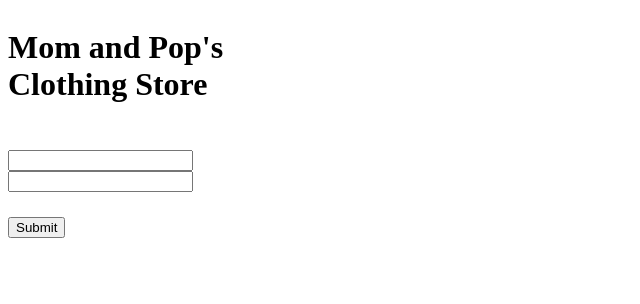
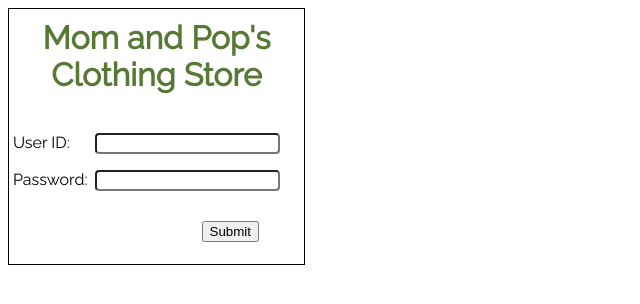
Before and after one commit to dpsoccerdude101/Oleg-Savka-Personal-Site, a plain HTML site: page Lab07 (Attempt #2)/LoginView.html in a window 1280 px wide. Shown: the whole page, without its empty margins (0-640 px from the left). Drawn offline with Linux system fonts and the light colour scheme.

Commit message:
Edits to the login view

```diff
--- a/Lab07 (Attempt #2)/LoginView.css
+++ b/Lab07 (Attempt #2)/LoginView.css
@@ -1,3 +1,7 @@
+@import url('https://fonts.googleapis.com/css?family=Raleway&display=swap');
+body {
+    font-family: 'Raleway', sans-serif;
+}
 .grid-container {
     display: grid;
     width: 295px;
@@ -8,14 +12,42 @@
     "submit"
     ;
     grid-template-columns: 295px;
+    border: 1px solid black;
 
 }
 .title {
     grid-area: title;
+}
+h1 {
+    text-align: center;
+    margin: 10px;
+    color: #577935;
+}
+form {
+    margin: 0 4px;
 }
 .input {
     grid-area: input;
 }
 .submit {
     grid-area: submit;
+    text-align: right;
+    margin: 0 45px 0 0;
 }
+form {
+    display: table;
+}
+div.username {
+    display: table-row;
+}
+div.password {
+    display: table-row;
+}
+#usernameLabel, #passwordLabel {
+    display: table-cell;
+}
+#username, #password {
+    display: table-cell;
+    margin: 8px;
+    border-radius: 4px;
+}
--- a/Lab07 (Attempt #2)/LoginView.html
+++ b/Lab07 (Attempt #2)/LoginView.html
@@ -13,13 +13,19 @@
         <h1>Mom and Pop's Clothing Store</h1>
       </div>
       <div class="input">
-        <form action="" name="userForm" id="userForm">
-          <input type="text" name="username" id="username" />
-          <input type="password" name="password" id="password" />
+        <form action="" name="userForm" id="userForm" onsubmit="event.preventDefault();">
+          <div class="username">
+            <label for="username" id="usernameLabel">User ID:</label>
+            <input type="text" name="username" id="username" required/>
+          </div>
+          <div class="password">
+            <label for="password" id="passwordLabel">Password:</label>
+            <input type="password" name="password" id="password" required/>
+          </div>
         </form>
       </div>
       <div class="submit">
-          <button type="submit">Submit</button>
+        <button type="submit" form="userForm">Submit</button>
       </div>
     </div>
   </body>
```
Also changed, not shown: 2 other files.
